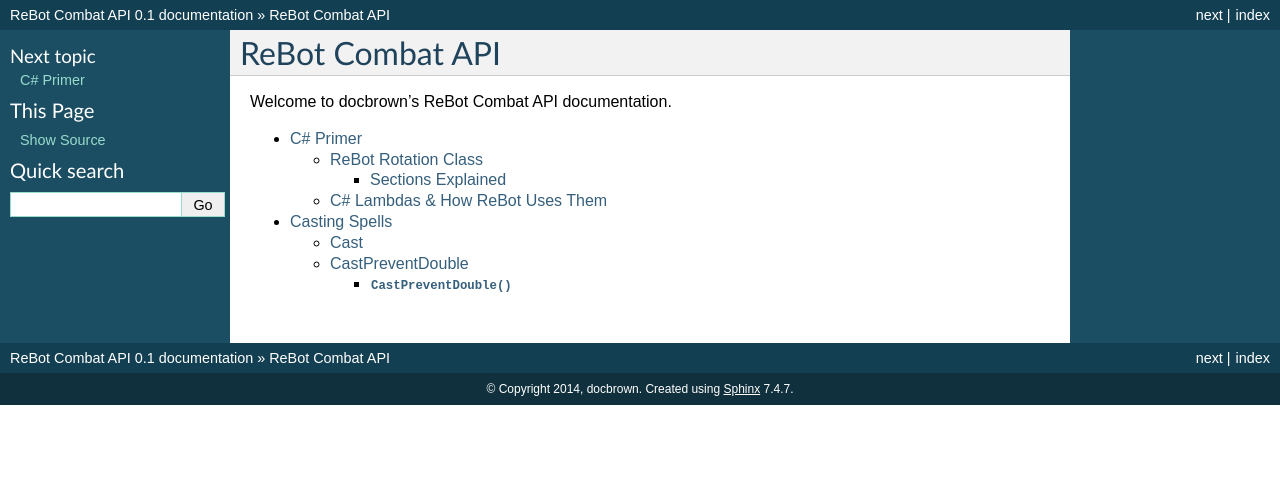
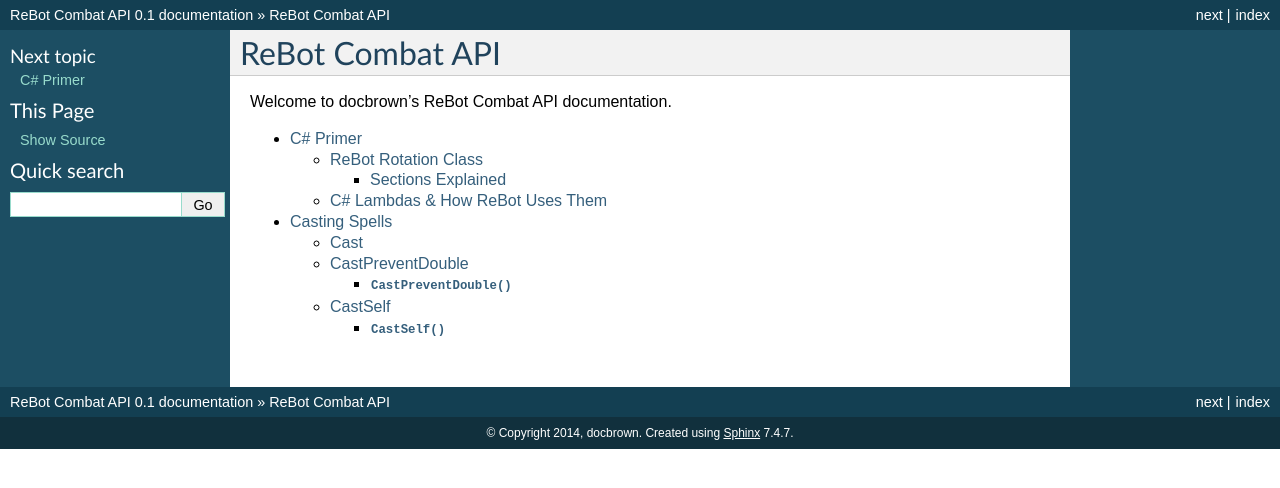
Before and after one commit to docbrown90/ReBotDocs, a Sphinx documentation site: the page built from docs/index.rst, in a window 1280 px wide. Shown: the top 488 px of the page. Built offline with Sphinx 7.4.7, drawn with Linux system fonts in a browser that asks for light colours; pages that are not in the unit, such as notebooks, are missing from menus.

Commit message:
Update index.rst

```diff
--- a/docs/casting/index.rst
+++ b/docs/casting/index.rst
@@ -9,3 +9,6 @@
 
     Cast
     CastPreventDouble
+    CastSelf
+    CastSelfPreventDouble
+    CastOnTerrain
```
